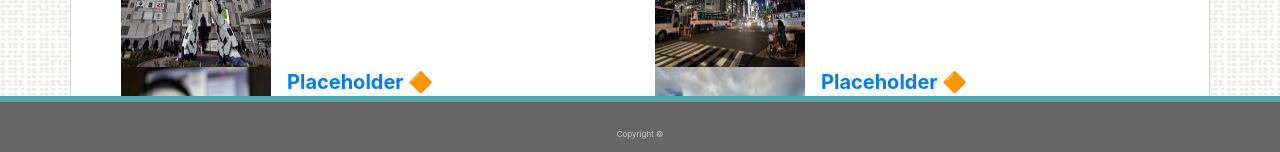
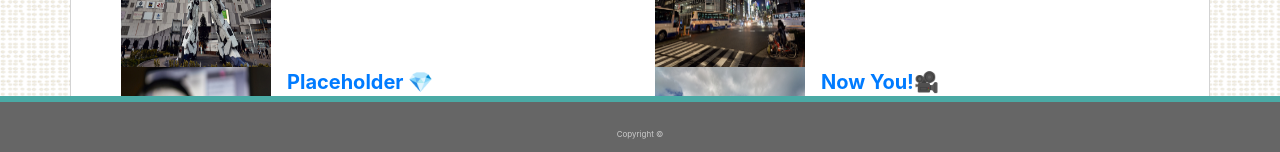
Before and after one commit to mariarabin/Bootstrap-Portfolio, a plain HTML site: page portfolio.html in a window 1280 px wide. Shown: the part 646-798 px from the top of the page. Drawn offline with nearby package versions, Linux system fonts and the light colour scheme.

Commit message:
updates on link Now You

```diff
--- a/portfolio.html
+++ b/portfolio.html
@@ -75,7 +75,7 @@
                     <li class="media">
                         <img src="./assets/images/KTV.png" height="150" width="150" class="mr-3" alt="...">
                         <div class="media-body">
-                            <a href="https://mariarabin.github.io/unit-4-game/">Placeholder 🔶 </a>
+                            <a href="https://mariarabin.github.io/unit-4-game/">Placeholder 💎 </a>
                     </li>
             </div>
             <div class="col-md-6">
@@ -103,7 +103,7 @@
                     <li class="media">
                         <img src="./assets/images/Beach.png" height="150" width="150" class="mr-3" alt="...">
                         <div class="media-body">
-                            <a href="https://mariarabin.github.io/unit-4-game/">Placeholder 🔶 </a>
+                            <a href="https://ayang726.github.io/Project-1/">Now You!🎥 </a>
                     </li>
                     </li>
                 </ul>
```
